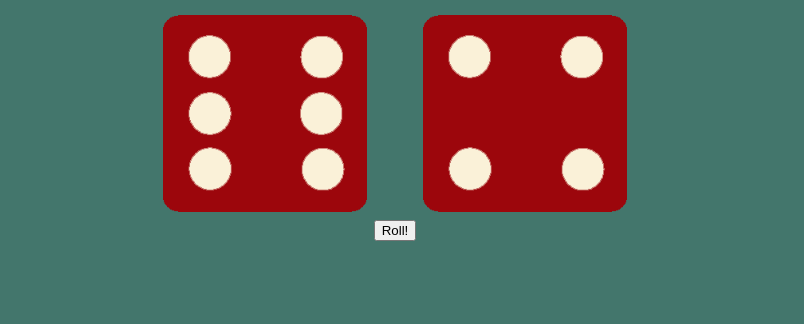
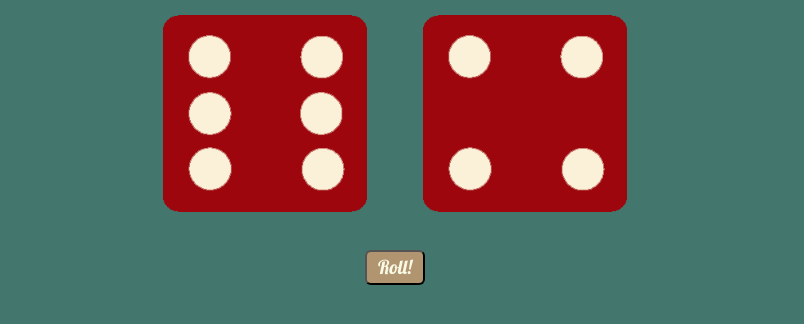
Before and after one commit to AmbujKRai/Dice-game, a plain HTML site: page index.html in a window 1280 px wide. Shown: the part 310-634 px from the top of the page, without its empty margins (245-1049 px from the left). Drawn offline with Linux system fonts and the light colour scheme.

Commit message:
Update style.css

```diff
--- a/style.css
+++ b/style.css
@@ -28,3 +28,14 @@
   img {
     width: 80%;
   }
+
+  button {
+    background-color: #B19470;
+    color: #F8FAE5;
+    font-family: 'Lobster', cursive;
+    font-size: larger;
+    border-radius: 6px;
+    margin-top: 30px;
+    height: 35px;
+    width: 60px;
+  }
```
